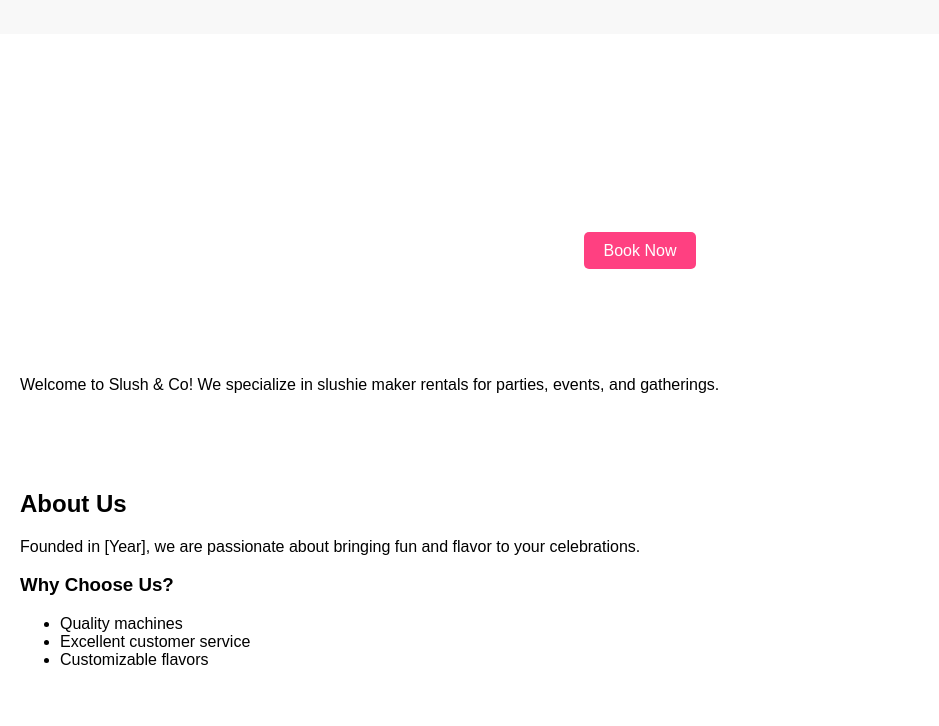
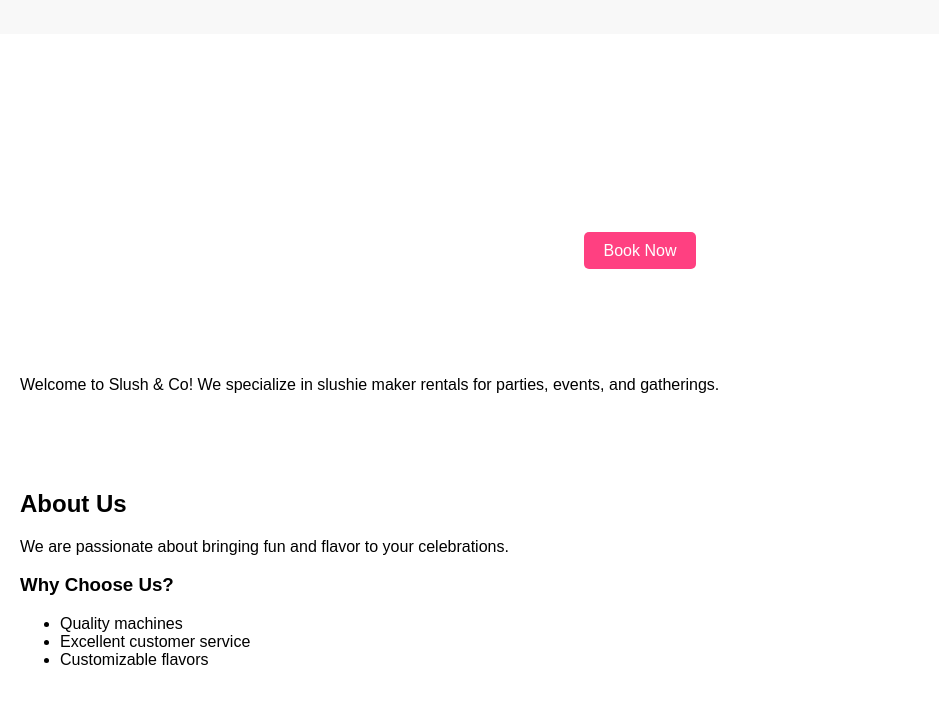
Before and after one commit to Zoe10101/Slushie-3, a plain HTML site: page index.html in a window 1280 px wide. Shown: the part 74-800 px from the top of the page, without its empty margins (0-939 px from the left). Drawn offline with Linux system fonts and the light colour scheme.

Commit message:
Update index.html

```diff
--- a/index.html
+++ b/index.html
@@ -31,7 +31,7 @@
 
     <section id="about">
         <h2>About Us</h2>
-        <p>Founded in [Year], we are passionate about bringing fun and flavor to your celebrations.</p>
+        <p> We are passionate about bringing fun and flavor to your celebrations.</p>
         <h3>Why Choose Us?</h3>
         <ul>
             <li>Quality machines</li>
```
